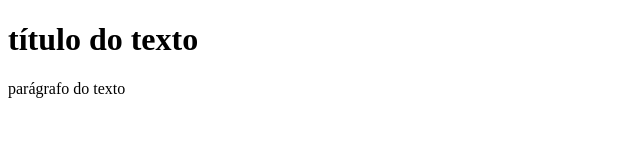
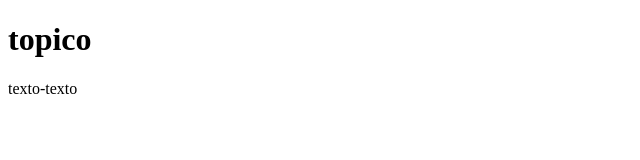
Before and after one commit to kauany009/Minha-Primeira-Pagina, a plain HTML site: page teste.html in a window 1280 px wide. Shown: the whole page, without its empty margins (0-640 px from the left). Drawn offline with Linux system fonts and the light colour scheme.

Commit message:
site v.1 - arquivo inicial

```diff
--- a/teste.html
+++ b/teste.html
@@ -1,10 +1,10 @@
 <!DOCTYPE html>
 <html>
 	<head>
-		<title> título da página </title>
+	    <title> pagina </title>
 	</head>
 	<body>
-		<h1> título do texto </h1>
-		<p> parágrafo do texto </p>
+	    <h1> topico </h1>
+	    <p> texto-texto </p>
 	</body>
 </html>
```
Also changed, not shown: index.html (added, +10 -0 lines).
